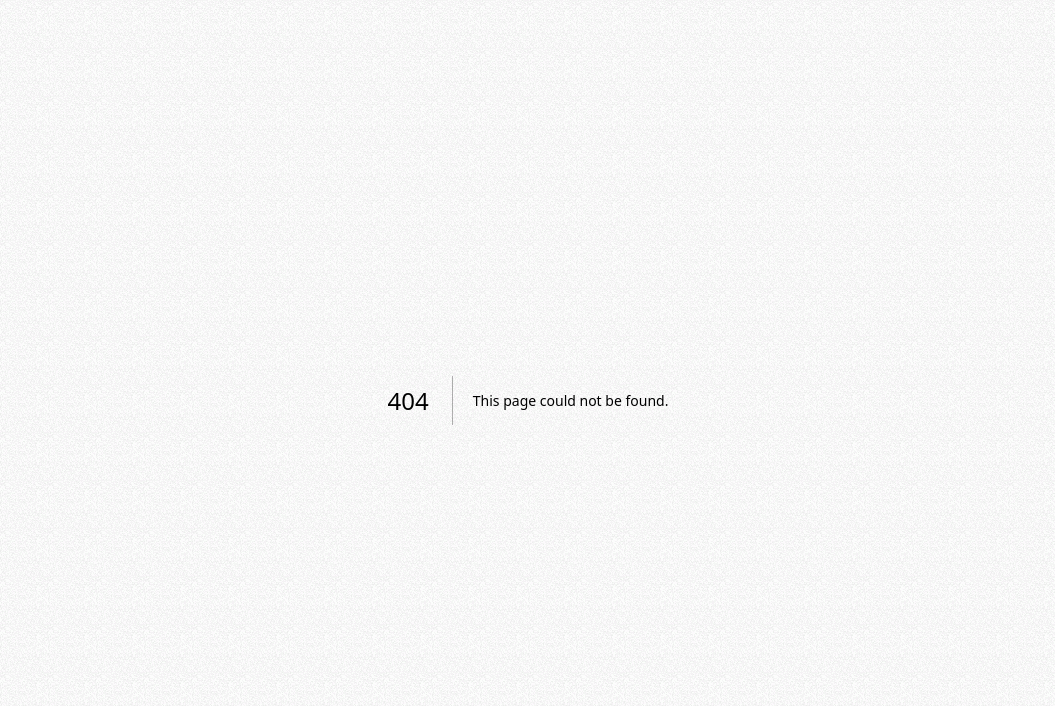
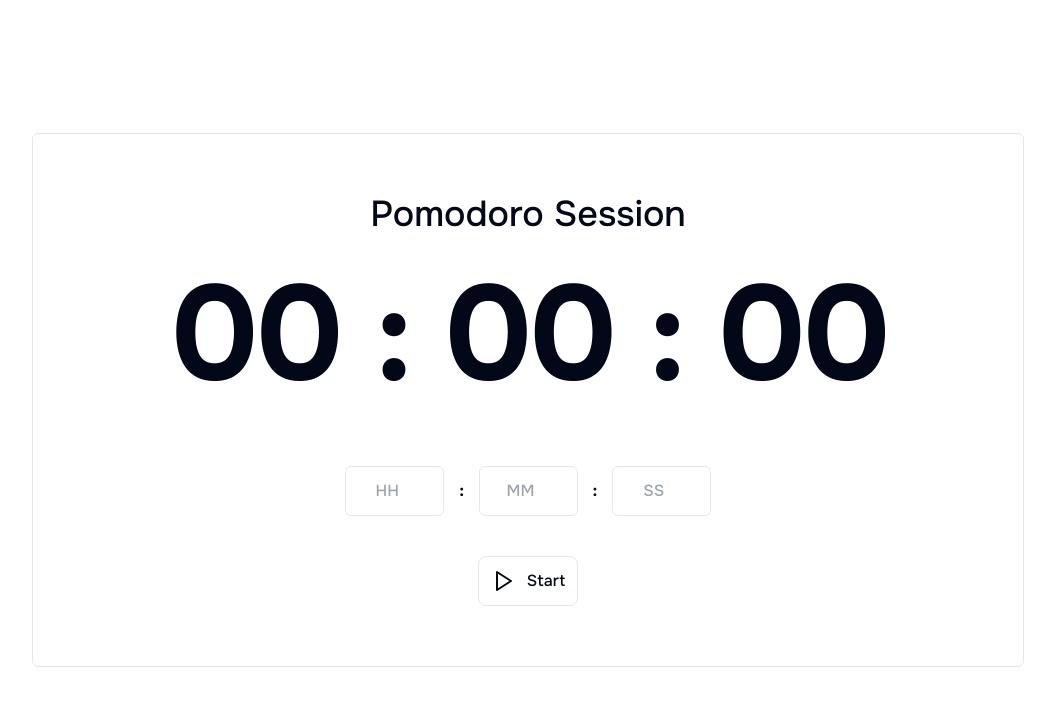
Before and after one commit to kaythecosmic/study-bean, a Next.js app: page /pomodoro in a window 1280 px wide. Before the commit this address had no page. Shown: the top 706 px of the page, without its empty margins (112-1167 px from the left). Built offline with nearby package versions, Linux system fonts and the light colour scheme.

Commit message:
pomodoro added

```diff
--- a/package.json
+++ b/package.json
@@ -12,9 +12,11 @@
     "@radix-ui/react-icons": "^1.3.0",
     "class-variance-authority": "^0.7.0",
     "clsx": "^2.1.0",
+    "lucide-react": "^0.358.0",
     "next": "14.1.3",
     "react": "^18",
     "react-dom": "^18",
+    "react-timer-hook": "^3.0.7",
     "tailwind-merge": "^2.2.1",
     "tailwindcss-animate": "^1.0.7"
   },
--- a/src/app/globals.css
+++ b/src/app/globals.css
@@ -2,8 +2,12 @@
 @tailwind components;
 @tailwind utilities;
 
+* {
+  box-sizing: border-box;
+  margin: 0;
+  padding: 0;
+}
 @layer base {
-
   :root {
     /* Realtime Colors */
     --text-50: #eaf4fb;
--- a/src/app/layout.tsx
+++ b/src/app/layout.tsx
@@ -17,7 +17,7 @@ export default function RootLayout({
 }>) {
   return (
     <html lang="en">
-      <body className={cn("min-h-screen antialiased grainy", onest.className)}>
+      <body className={cn("min-h-screen antialiased", onest.className)}>
         {children}
       </body>
     </html>
--- /dev/null
+++ b/src/app/pomodoro/page.tsx
@@ -0,0 +1,106 @@
+'use client';
+import IconButton from '@/components/IconButton'
+import MaxWidthWrapper from '@/components/MaxWidthWrapper'
+import React, { useEffect, useState } from 'react'
+import { RotateCcw, Pause, Play } from 'lucide-react'
+
+const PomodoroPage = () => {
+
+    interface TimeState {
+        hours: number;
+        minutes: number;
+        seconds: number;
+    }
+
+    const [isRunning, setIsRunning] = useState<boolean>(false);
+    const [isPaused, setIsPaused] = useState<boolean>(true);
+    const [time, setTime] = useState<TimeState>({
+        hours: 0,
+        minutes: 0,
+        seconds: 0
+    });
+
+    const [hours, setHours] = useState<number>(0);
+    const [minutes, setMinutes] = useState<number>(0);
+    const [seconds, setSeconds] = useState<number>(0);
+
+    function handlePlay() {
+        setIsRunning(true);
+        setIsPaused(false);
+        var newTime = {
+            hours: hours,
+            minutes: minutes,
+            seconds: seconds
+        }
+        setTime(newTime);
+    }
+
+    function handleReset() {
+        setIsRunning(false);
+        setIsPaused(true);
+        setHours(0);
+        setMinutes(0);
+        setSeconds(0);
+    }
+
+    function handlePause() {
+        setIsPaused(true);
+    }
+
+    useEffect(() => {
+        var timeLeft = time.hours * 3600 + time.minutes * 60 + time.seconds * 1;
+        let setIntervalID = setInterval(() => {
+
+            if (!isPaused) {
+                timeLeft = timeLeft - 1;
+                let newHours = Math.floor((timeLeft % (60 * 60 * 24)) / (60 * 60));
+                let newMinutes = Math.floor((timeLeft % (60 * 60)) / (60));
+                let newSeconds = Math.floor(timeLeft % (60));
+                if (timeLeft < 0) {
+                    clearInterval(setIntervalID);
+                    setIsRunning(false);
+                }
+                else {
+                    setHours(newHours);
+                    setMinutes(newMinutes);
+                    setSeconds(newSeconds);
+                }
+            }
+
+        }, 1000);
+
+        return () => {
+            clearInterval(setIntervalID);
+        };
+    }, [time, isPaused])
+
+    return (
+        <MaxWidthWrapper className="h-[100dvh] flex flex-col items-center justify-center">
+            <div className='h-2/3 flex flex-col items-center justify-center p-10 w-full border rounded-md'>
+                <h1 className=' text-4xl mb-10'>Pomodoro Session</h1>
+                <div className="text-6xl font-semibold md:text-7xl lg:text-8xl xl:text-9xl">
+                    {hours > 9 ? hours : "0" + hours} : {minutes > 9 ? minutes : "0" + minutes} : {seconds > 9 ? seconds : "0" + seconds}
+                </div>
+
+                <section className='mx-auto font-bold mt-16 w-1/2 flex flex-row items-center justify-center gap-[15px]'>
+                    <input className='p-3 border rounded-md text-center focus:outline-none font-medium' type="number" name="hours" max={12} min={0} placeholder='HH' id="hours" onChange={(e) => { setHours(parseInt(e.target.value)) }} /> :
+                    <input className='p-3 border rounded-md text-center focus:outline-none font-medium' type="number" name="hours" max={59} min={0} placeholder='MM' id="hours" onChange={(e) => { setMinutes(parseInt(e.target.value)) }} /> :
+                    <input className='p-3 border rounded-md text-center focus:outline-none font-medium' type="number" name="hours" max={59} min={0} placeholder='SS' id="hours" onChange={(e) => { setSeconds(parseInt(e.target.value)) }} />
+                </section>
+
+                <section className='mx-auto mt-10 w-1/3 flex flex-row items-center justify-evenly gap-[15px]'>
+                    <IconButton label={isPaused ? "Start" : "Pause"} onclick={isPaused ? () => handlePlay() : () => handlePause()}>
+                        {isPaused ? <Play /> : <Pause />}
+                    </IconButton>
+                    {isRunning ? <IconButton label={"Reset"} onclick={() => handleReset()}>
+                        <RotateCcw />
+                    </IconButton> : <></>}
+
+                </section>
+
+            </div>
+        </MaxWidthWrapper>
+    )
+}
+
+export default PomodoroPage
--- /dev/null
+++ b/src/components/IconButton.tsx
@@ -0,0 +1,24 @@
+import React, { ReactNode } from 'react'
+import { cn } from '@/lib/utils'
+
+const IconButton = ({
+    className, children, label, onclick
+}: {
+    className?: String
+    children: ReactNode
+    label?: String
+    onclick?: any
+}) => {
+    return (
+        <button
+            className={cn('p-3 rounded-lg border transition hover:bg-primary-0 hover:text-white', className)}
+            onClick={onclick}
+        >
+            <span className='flex flex-row gap-3'>
+                {children} {label}
+            </span>
+        </button>
+    )
+}
+
+export default IconButton
--- a/src/components/MaxWidthWrapper.tsx
+++ b/src/components/MaxWidthWrapper.tsx
@@ -8,7 +8,7 @@ const MaxWidthWrapper = ({
     children: ReactNode
 }) => {
     return (
-        <div className={cn('mx-auto w-full max-w-screen-xl px2.5 md:px-20', className)}>
+        <div className={cn('mx-auto w-[90vw] sm:max-w-screen-sm md:max-w-screen-xl px2.5 md:px-20', className)}>
             {children}
         </div>
     )
--- a/tailwind.config.ts
+++ b/tailwind.config.ts
@@ -41,6 +41,7 @@ const config = {
           foreground: "hsl(var(--card-foreground))",
         },
         'text': {
+          0:'var(--text)',
           50: 'var(--text-50)',
           100: 'var(--text-100)',
           200: 'var(--text-200)',
@@ -51,7 +52,7 @@ const config = {
           700: 'var(--text-700)',
           800: 'var(--text-800)',
           900: 'var(--text-900)',
-          950: 'var(--text-950)',
+          950: 'var(--text-950)'
         },
         // 'background': {
         //   50: 'var(--background-50)',
@@ -67,6 +68,7 @@ const config = {
         //   950: 'var(--background-950)',
         // },
         'primary': {
+          0: 'var(--primary)',
           50: 'var(--primary-50)',
           100: 'var(--primary-100)',
           200: 'var(--primary-200)',
@@ -80,6 +82,7 @@ const config = {
           950: 'var(--primary-950)',
         },
         'secondary': {
+          0: 'var(--secondary)',
           50: 'var(--secondary-50)',
           100: 'var(--secondary-100)',
           200: 'var(--secondary-200)',
@@ -93,6 +96,7 @@ const config = {
           950: 'var(--secondary-950)',
         },
         'accent': {
+          0: 'var(--accent)',
           50: 'var(--accent-50)',
           100: 'var(--accent-100)',
           200: 'var(--accent-200)',
```
Also changed, not shown: 1 other file (tests, documents, lock files or other folders).
